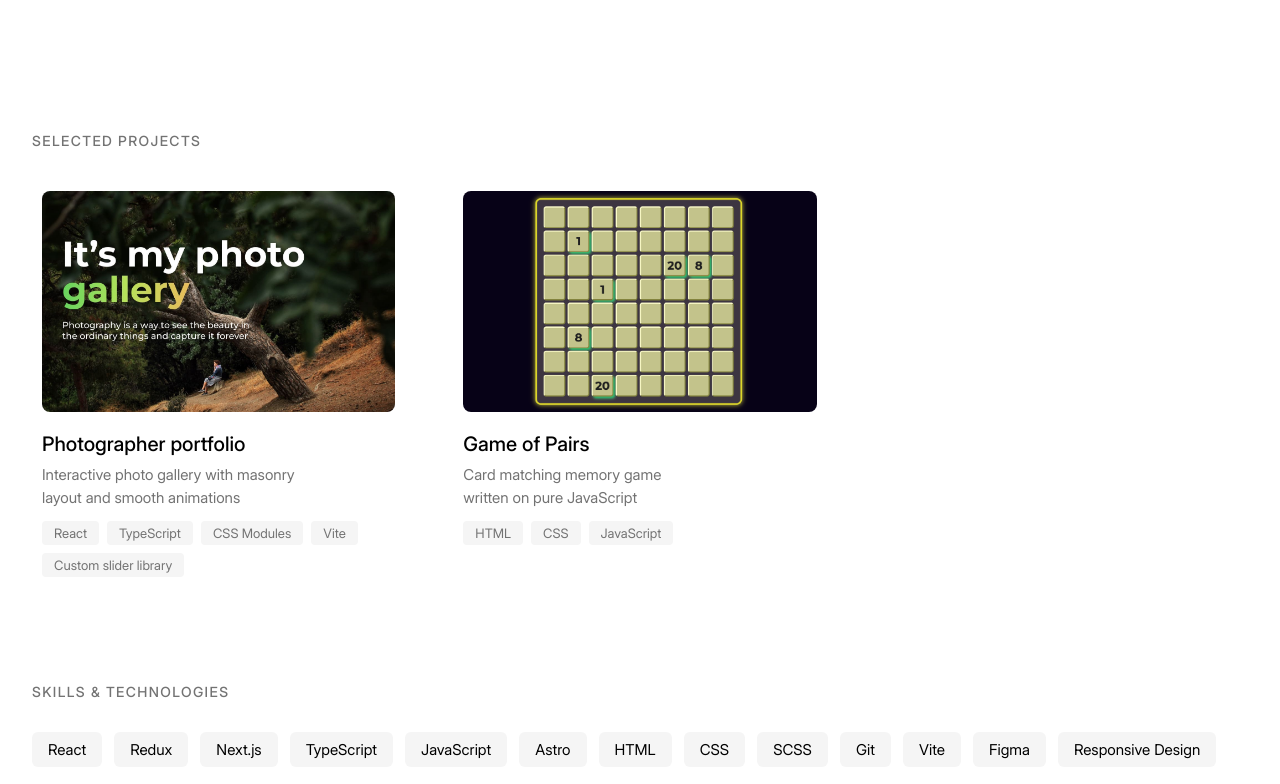
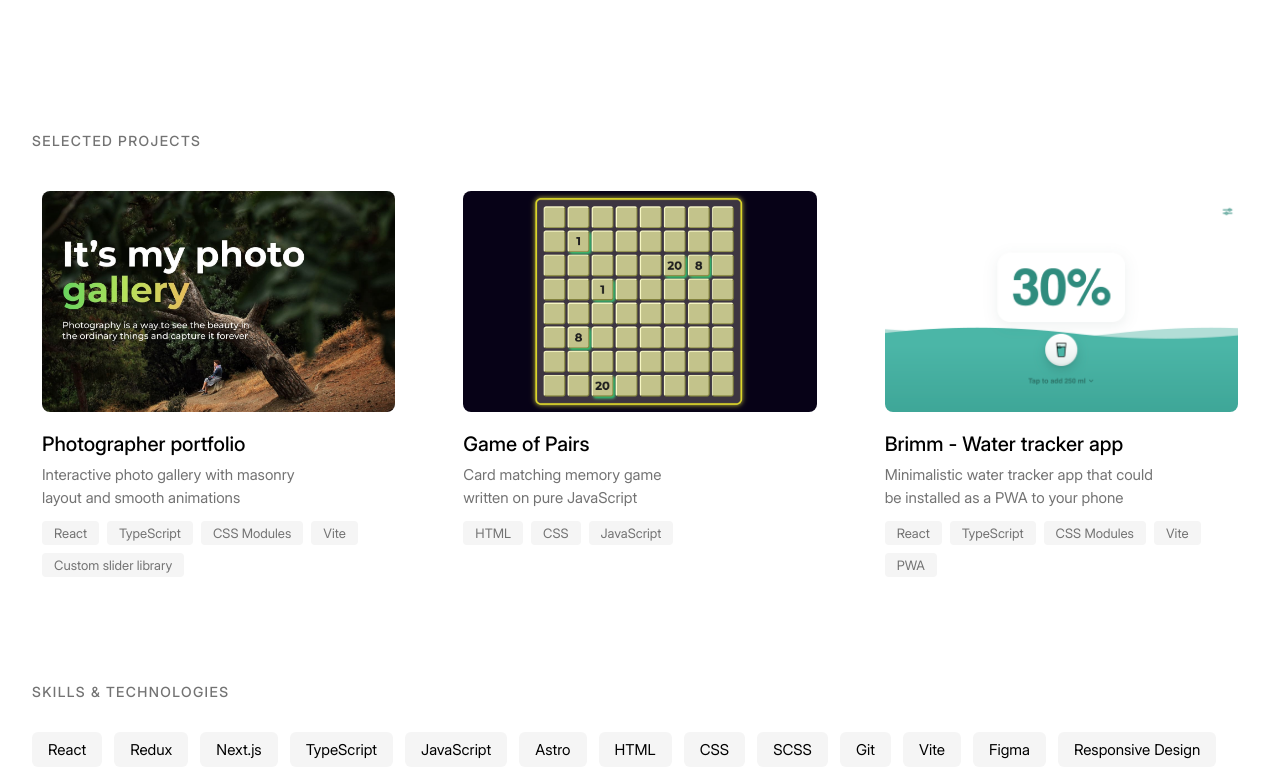
Before and after one commit to tertiomodo/portfolio, a React (Vite) app: page / in a window 1280 px wide. Shown: the part 555-1339 px from the top of the page. Built offline with nearby package versions, Linux system fonts and the light colour scheme.

Commit message:
Added Brimm to my projects

```diff
--- a/src/@data/index.ts
+++ b/src/@data/index.ts
@@ -1,6 +1,7 @@
-import type { Project } from "@types";
+import type { Project } from "@appTypes";
 import jullery from "./img/jullery.jpg";
 import gameOfPairs from "./img/game_of_pairs.png";
+import brimm from "./img/brimm.png";
 
 export const projects: Project[] = [
   {
@@ -24,6 +25,14 @@ export const projects: Project[] = [
     tags: ["HTML", "CSS", "JavaScript"],
     link: "https://tertiomodo.github.io/pairs-game/",
   },
+  {
+    title: "Brimm - Water tracker app",
+    description:
+      "Minimalistic water tracker app that could be installed as a PWA to your phone",
+    image: brimm,
+    tags: ["React", "TypeScript", "CSS Modules", "Vite", "PWA"],
+    link: "https://brimm.tertiomodo.com/",
+  },
 ];
 
 export const skills: string[] = [
--- a/src/@modules/Projects/Projects.tsx
+++ b/src/@modules/Projects/Projects.tsx
@@ -1,4 +1,4 @@
-import type { Project } from "@types";
+import type { Project } from "@appTypes";
 import styles from "./style.module.css";
 
 interface ProjectsProps {
--- a/vite.config.ts
+++ b/vite.config.ts
@@ -7,10 +7,10 @@ export default defineConfig({
   plugins: [react()],
   resolve: {
     alias: {
-      "@fonts": path.resolve(__dirname, "./src/@assets"),
+      "@fonts": path.resolve(__dirname, "./src/@fonts"),
       "@modules": path.resolve(__dirname, "./src/@modules"),
       "@data": path.resolve(__dirname, "./src/@data"),
-      "@types": path.resolve(__dirname, "./src/@types"),
+      "@appTypes": path.resolve(__dirname, "./src/@appTypes"),
       "@hooks": path.resolve(__dirname, "./src/@hooks"),
     },
   },
```
Also changed, not shown: tsconfig.app.json (+7 -6 lines), src/@appTypes/index.ts (renamed from src/@types/index.ts), src/@data/img/brimm.png (added).
